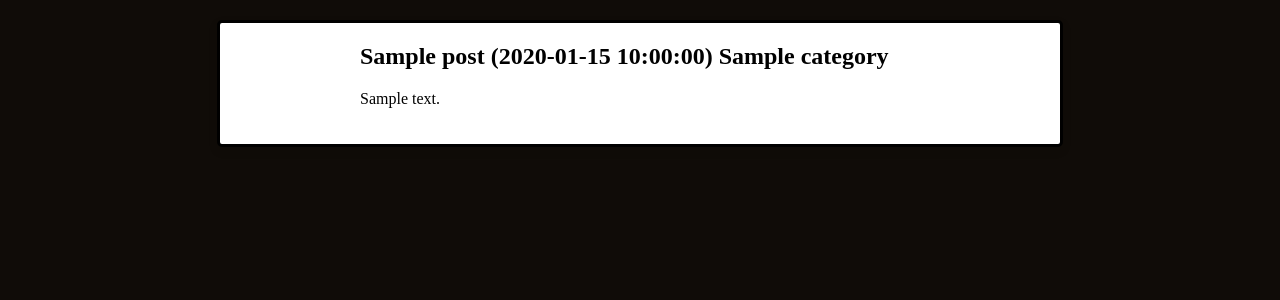
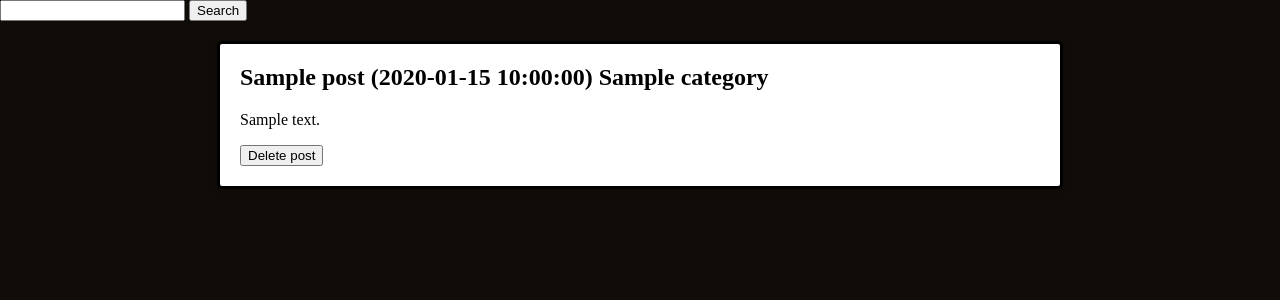
Before and after one commit to DEENUU1/Flask-Movie-Similar-TO, a Flask app: page /blog in a window 1280 px wide. Shown: the part 213-513 px from the top of the page. Run offline with Flask 2, Linux system fonts and the light colour scheme; tables that the repository leaves empty hold one stand-in row (values such as "Sample post").

Commit message:
Post deleting funtion

```diff
--- /dev/null
+++ b/similar_movies/static/css/blog.css
@@ -0,0 +1,71 @@
+
+body {
+  overflow-x: hidden;
+  background-color: #100c08;
+  padding: 0;
+  margin: 0;
+}
+.header {
+    display: flex;
+    justify-content: center;
+    align-items: center;
+    margin: 0 auto;
+    margin-top: 50px;
+}
+
+.header h1 {
+    color: white;
+    text-shadow: 5px 5px 10px black;
+    font-size: 3rem;
+}
+
+@media only screen and (max-width: 768px) {
+  .header h1 {
+    font-size: 2rem;
+  }
+}
+.card {
+  display: flex;
+  flex-direction: row;
+  justify-content: center;
+  align-items: center;
+  margin: 0 auto;
+  max-width: 800px;
+  background-color: #ffffff;
+  box-shadow: 0px 4px 10px rgba(0, 0, 0, 0.1);
+  border-radius: 5px;
+  overflow: hidden;
+  padding: 20px;
+  border-style: solid;
+  margin-top: 20px;
+  transform: translateX(400%);
+  transition: transform 0.7s ease;
+}
+
+.card:nth-of-type(even) {
+  transform: translateX(-400%);
+}
+
+.card.show {
+  transform: translateX(0);
+}
+
+.card-info {
+  width: 100%;
+}
+
+.card-info h2 {
+  margin-top: 0;
+}
+
+@media only screen and (max-width: 768px) {
+  .card {
+    flex-direction: column;
+    align-items: stretch;
+    max-width: 90%;
+  }
+
+  .card-info {
+    margin: auto;
+  }
+}
--- a/similar_movies/templates/blog.html
+++ b/similar_movies/templates/blog.html
@@ -1,6 +1,6 @@
 {% extends "base.html" %}
 
-{% block title %} Similar movies to {{movie_name}} {% endblock %}
+{% block title %} Blog {% endblock %}
 
 {% block script %}
     <script src="/static/js/card_animation.js" defer></script>
@@ -8,7 +8,7 @@
 
 
 {% block style %}
-    <link rel="stylesheet" type="text/css" href="/static/css/list_similar_movie.css" />
+    <link rel="stylesheet" type="text/css" href="/static/css/blog.css" />
 {% endblock %}
 
 {% block content %}
@@ -16,6 +16,11 @@
 <div class="header">
   <h1>Blog</h1>
 </div>
+
+<form action="{{url_for('views.search_post') }}" method="POST">
+    <input type="text" id="query" name="query">
+    <button type="submit">Search</button>
+</form>
 
 {% for post in posts %}
     <div class="card">
@@ -25,6 +30,13 @@
             <span>{{post.category.name}}</span>
             </h2>
             <p>{{post.content}}</p>
+            <form action="{{ url_for('views.delete_post', id=post.id) }}" method="POST">
+                <input type="hidden" name="title" value="{{ post.title }}">
+                <input type="hidden" name="poster" value="{{ post.content }}">
+                <input type="hidden" name="poster" value="{{ post.date_create }}">
+                <input type="hidden" name="poster" value="{{ post.category.name }}">
+                <button type="submit">Delete post</button>
+            </form>
         </div>
     </div>
 {% endfor %}
--- a/similar_movies/views.py
+++ b/similar_movies/views.py
@@ -90,6 +90,17 @@ def create_post():
                            category_list=category_list)
 
 
+@views.route('/delete/post/<int:id>', methods=['POST'])
+@login_required
+def delete_post(id):
+    """ This function allows to remove post """
+    post = Post.query.get(id)
+    db.session.delete(post)
+    db.session.commit()
+    flash("Post successfully removed", category='success')
+    return redirect(url_for('views.home'))
+
+
 @views.route('/create/category', methods=['POST', 'GET'])
 @login_required
 def create_category():
@@ -112,3 +123,12 @@ def blog():
     return render_template('blog.html',
                            posts=posts,
                            user=current_user)
+
+
+@views.route('/search', methods=['GET', 'POST'])
+def search_post():
+    if request.method == "POST":
+        search_query = request.form['query']
+        return render_template('blog_search.html',
+                               query=search_query,
+                               user=current_user)
```
Also changed, not shown: similar_movies/templates/blog_search.html (added, +33 -0 lines).
